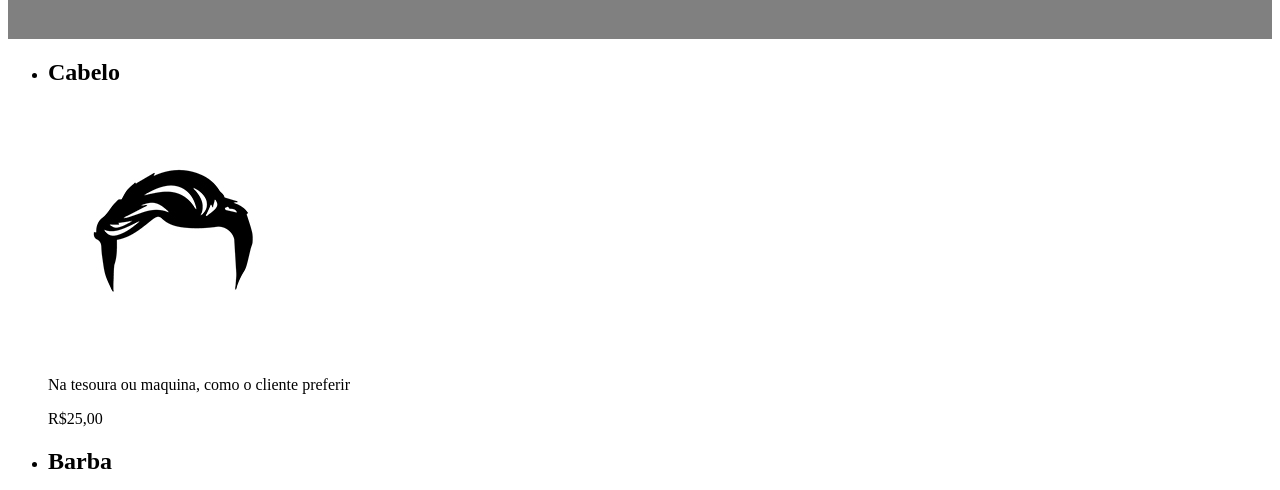
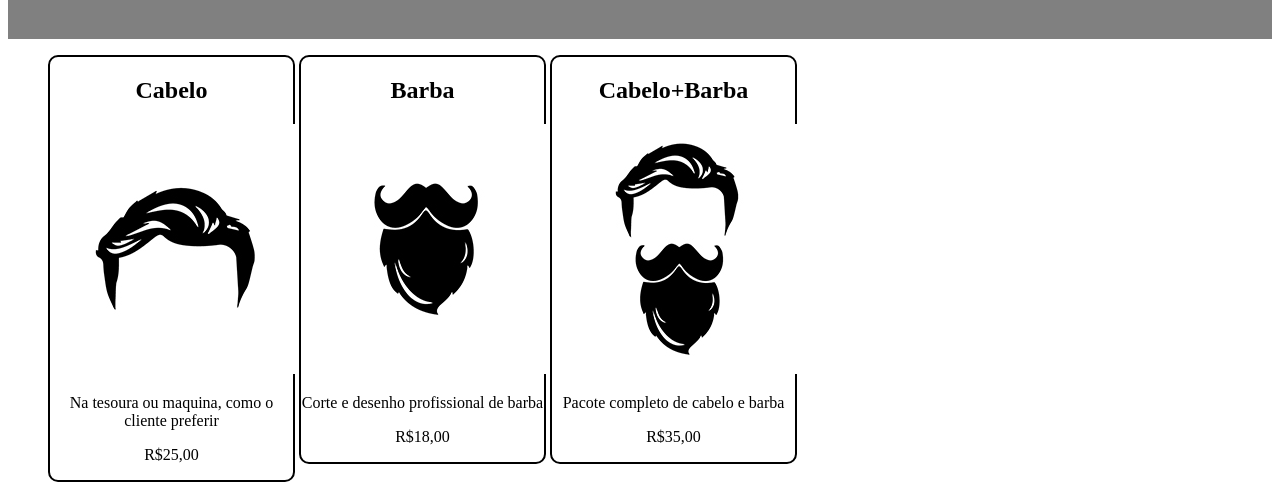
Before and after one commit to camillylimaah/BarbeariaAluraHomecamilly, a plain HTML site: page index.html in a window 1280 px wide. Shown: the part 310-800 px from the top of the page. Drawn offline with Linux system fonts and the light colour scheme.

Commit message:
Update style.css
aa

```diff
--- a/style.css
+++ b/style.css
@@ -1,19 +1,56 @@
 .cabeçalho{background-color: gray;
       padding: 20px;}
 
-nav {position: absolute;
+      nav{position: absolute;
       top: 110px;
       right: 0;}
 
       nav li{display: inline;
-margin: 0 0 0 15px;}
+      margin:0 0 0 15PX;}
+
+      nav a:hover {color: deeppink;
+      }
 
       nav a {text-transform: uppercase;
       color: black;
       font-weight: bold;
       font-size: 22px;
-    text-decoration: none}
+      text-decoration: none;}
 
-    .caixa { position: relative;
+
+      .caixa{position: relative;
       width: 940px;
       margin: 0 auto;}
+
+      .produtos{
+      width: 940px;
+      margin: o auto;
+
+      }
+
+
+      .produtos li{
+      display: inline-block;
+      text-align: center;
+      width: 27%;
+      vertical-align: top;
+      margin: 0 1.5;
+      padding: 30 px 20px;
+      border-radius: border-box;
+      border: 2px solid black;
+      border-radius: 10px;
+
+      }
+
+
+      .produtos li:hover {
+      border-color: deeppink;
+      }
+
+      .produtos li:active{
+      border-color: deeppink;
+      }
+
+      .produtos h2{
+      border-color: deeppink;
+      }
```
Lines whose indentation alone changed are shown as unchanged.
